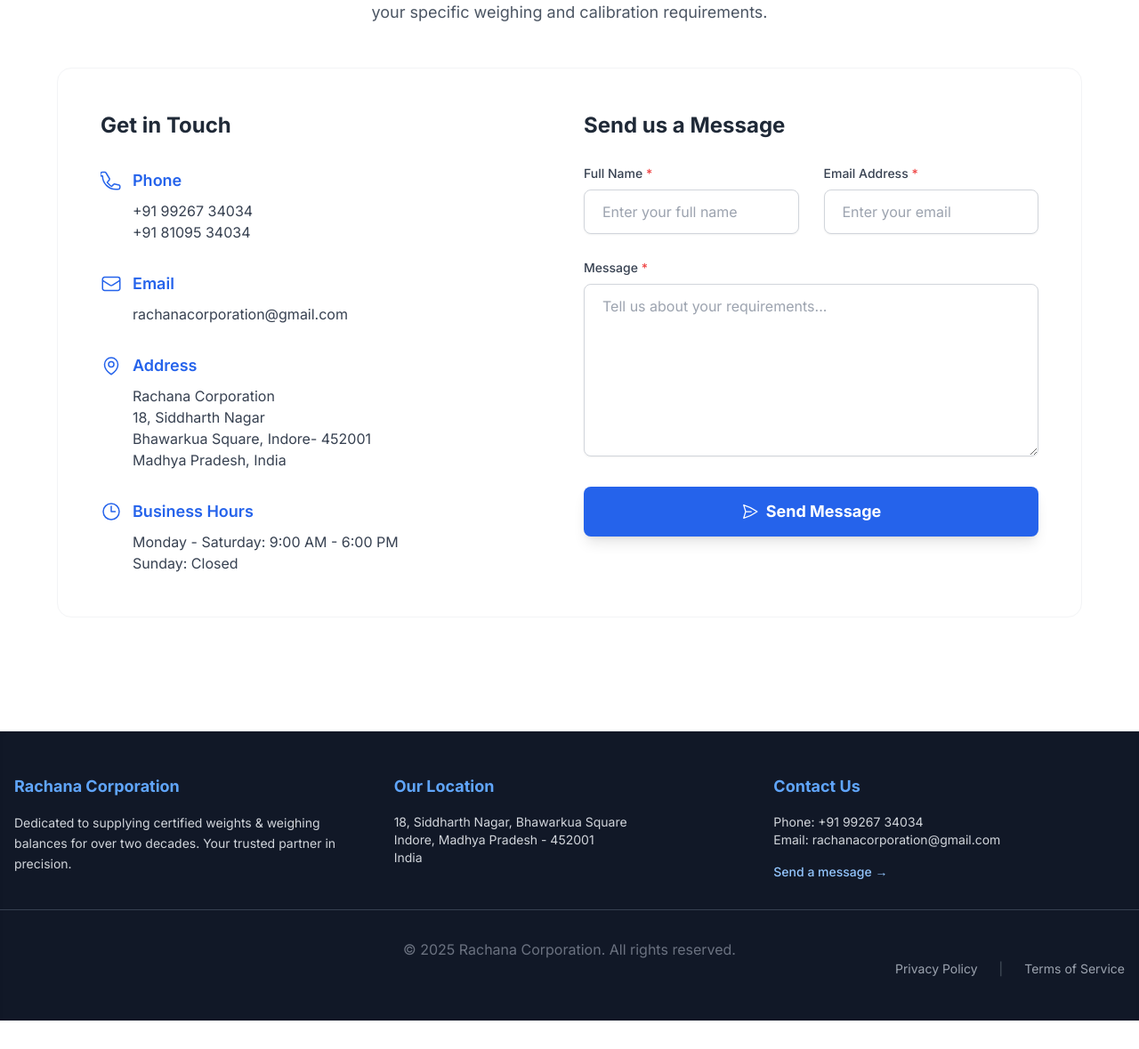
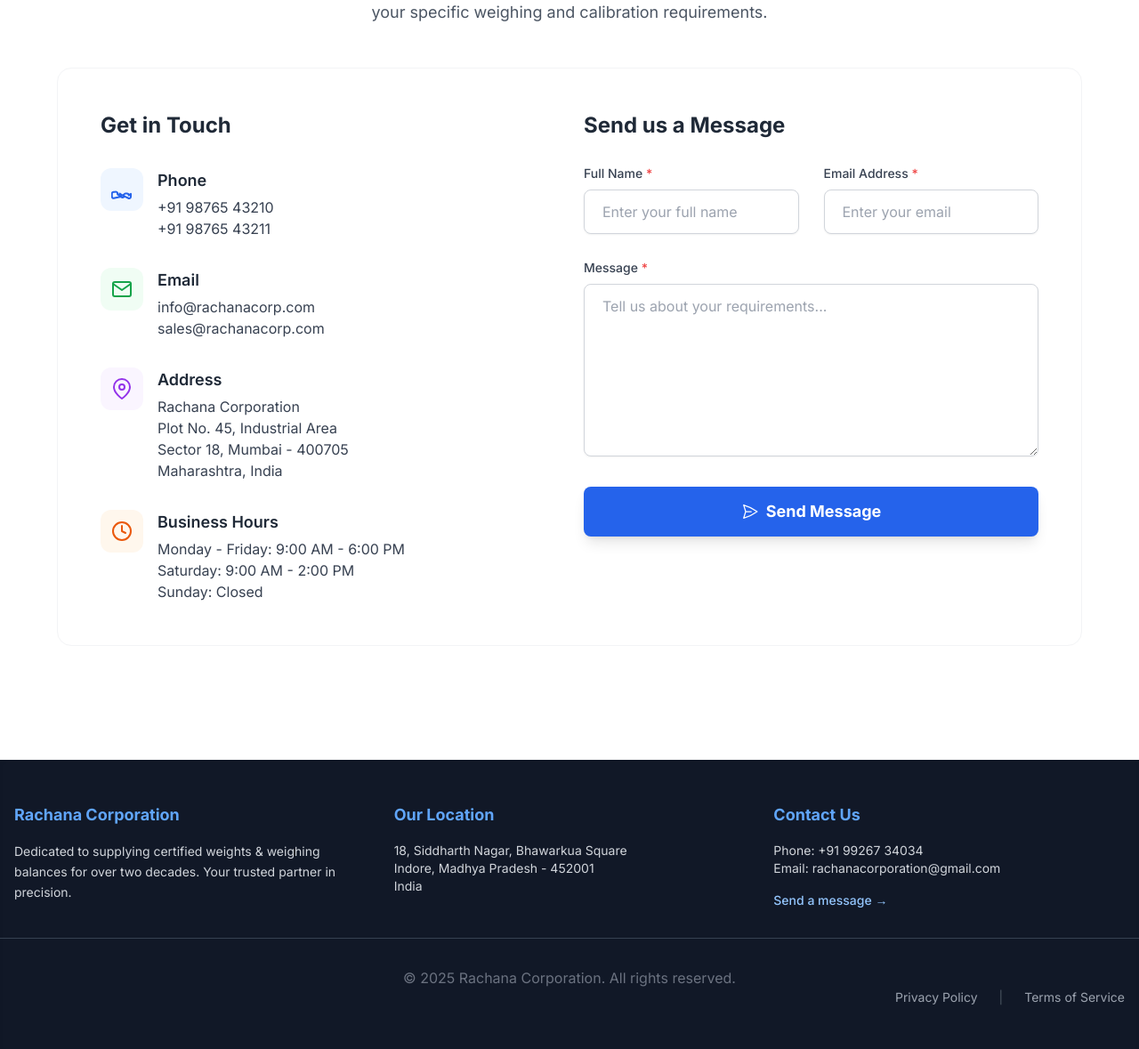
Before and after one commit to anish467/rachana_site, a Django app: page /contact/ in a window 1280 px wide. Shown: the part 253-1432 px from the top of the page at 89% size. Before the commit the page ends 1400 px from the top, so only its background shows below. Run offline with Django 5.2, Linux system fonts and the light colour scheme; parts of the project's set-up code (start-up, migrations or seed data) failed here and were passed over; some libraries are stand-ins or nearby versions.

Commit message:
Contact Us Page

```diff
--- a/main/templates/main/contact.html
+++ b/main/templates/main/contact.html
@@ -15,53 +15,54 @@
                 <h3 class="text-2xl font-bold text-gray-800 mb-6">Get in Touch</h3>
 
                 {# Phone Section #}
-                <div>
-                    <div class="flex items-center text-blue-600 mb-2">
-                        <svg xmlns="http://www.w3.org/2000/svg" fill="none" viewBox="0 0 24 24" stroke-width="1.5" stroke="currentColor" class="w-6 h-6 mr-3">
-                            <path stroke-linecap="round" stroke-linejoin="round" d="M2.25 6.75c0 8.284 6.716 15 15 15h2.25a2.25 2.25 0 002.25-2.25v-1.372c0-.516-.351-.966-.852-1.103l-4.443-1.108a2.25 2.25 0 00-2.152.723l-1.554 1.554a.625.625 0 01-.861.065l-1.28-1.047a48.109 48.109 0 01-2.903-2.903.625.625 0 01.065-.861l1.554-1.554a2.25 2.25 0 00.723-2.152L6.11 3.253a2.25 2.25 0 00-1.103-.852H2.25A2.25 2.25 0 000 4.5v2.25z" />
-                        </svg>
-                        <span class="text-lg font-semibold">Phone</span>
+                <div class="flex items-start"> {# Use items-start to align text to top if multiple lines #}
+                    <div class="flex items-center justify-center bg-blue-50 text-blue-600 p-3 rounded-xl flex-shrink-0 mr-4">
+                        <svg xmlns="http://www.w3.org/2000/svg" width="24" height="24" viewBox="0 0 24 24" fill="none" stroke="currentColor" stroke-width="2" stroke-linecap="round" stroke-linejoin="round" class="feather feather-phone"><path d="M22 16.92v3a2 2 0 0 1-2.18 2.05L15.93 20.2a2 2 0 0 1-1.24-.71l-.82-.82a1 1 0 0 0-1.42 0L9.57 16.5a1 1 0 0 0 0 1.42l.82.82a2 2 0 0 1 .71 1.24L2.83 21.82A2 2 0 0 1 .78 19.64v-3a2 2 0 0 1 2-2h1.5A2.5 2.5 0 0 1 7 15.65v1.35c0 .55.45 1 1 1h.5a1 1 0 0 0 1 1h.5a1 1 0 0 0 1 1h.5a1 1 0 0 0 1 1h.5c.55 0 1-.45 1-1v-1.35c0-.98 1.13-2.09 2.15-2.09h1.5a2 2 0 0 1 2 2z"></path></svg>
                     </div>
-                    <p class="text-gray-700 ml-9">+91 99267 34034</p>
-                    <p class="text-gray-700 ml-9">+91 81095 34034</p>
+                    <div>
+                        <span class="block text-lg font-semibold text-gray-800 mb-1">Phone</span>
+                        <p class="text-gray-700">+91 98765 43210</p>
+                        <p class="text-gray-700">+91 98765 43211</p>
+                    </div>
                 </div>
 
                 {# Email Section #}
-                <div>
-                    <div class="flex items-center text-blue-600 mb-2">
-                        <svg xmlns="http://www.w3.org/2000/svg" fill="none" viewBox="0 0 24 24" stroke-width="1.5" stroke="currentColor" class="w-6 h-6 mr-3">
-                            <path stroke-linecap="round" stroke-linejoin="round" d="M21.75 6.75v10.5a2.25 2.25 0 01-2.25 2.25h-15a2.25 2.25 0 01-2.25-2.25V6.75m19.5 0A2.25 2.25 0 0019.5 4.5h-15a2.25 2.25 0 00-2.25 2.25m19.5 0v.243a2.25 2.25 0 01-1.07 1.916l-7.5 4.615a2.25 2.25 0 01-2.36 0L3.32 8.91a2.25 2.25 0 01-1.07-1.916V6.75" />
-                        </svg>
-                        <span class="text-lg font-semibold">Email</span>
+                <div class="flex items-start">
+                    <div class="flex items-center justify-center bg-green-50 text-green-600 p-3 rounded-xl flex-shrink-0 mr-4">
+                        <svg xmlns="http://www.w3.org/2000/svg" width="24" height="24" viewBox="0 0 24 24" fill="none" stroke="currentColor" stroke-width="2" stroke-linecap="round" stroke-linejoin="round" class="feather feather-mail"><path d="M4 4h16c1.1 0 2 .9 2 2v12c0 1.1-.9 2-2 2H4c-1.1 0-2-.9-2-2V6c0-1.1.9-2 2-2z"></path><polyline points="22,6 12,13 2,6"></polyline></svg>
                     </div>
-                    <p class="text-gray-700 ml-9">rachanacorporation@gmail.com</p>
+                    <div>
+                        <span class="block text-lg font-semibold text-gray-800 mb-1">Email</span>
+                        <p class="text-gray-700">info@rachanacorp.com</p>
+                        <p class="text-gray-700">sales@rachanacorp.com</p>
+                    </div>
                 </div>
 
                 {# Address Section #}
-                <div>
-                    <div class="flex items-center text-blue-600 mb-2">
-                        <svg xmlns="http://www.w3.org/2000/svg" fill="none" viewBox="0 0 24 24" stroke-width="1.5" stroke="currentColor" class="w-6 h-6 mr-3">
-                            <path stroke-linecap="round" stroke-linejoin="round" d="M15 10.5a3 3 0 11-6 0 3 3 0 016 0z" />
-                            <path stroke-linecap="round" stroke-linejoin="round" d="M19.5 10.5c0 7.142-7.5 11.25-7.5 11.25S4.5 17.642 4.5 10.5a7.5 7.5 0 1115 0z" />
-                        </svg>
-                        <span class="text-lg font-semibold">Address</span>
+                <div class="flex items-start">
+                    <div class="flex items-center justify-center bg-purple-50 text-purple-600 p-3 rounded-xl flex-shrink-0 mr-4">
+                        <svg xmlns="http://www.w3.org/2000/svg" width="24" height="24" viewBox="0 0 24 24" fill="none" stroke="currentColor" stroke-width="2" stroke-linecap="round" stroke-linejoin="round" class="feather feather-map-pin"><path d="M21 10c0 7-9 13-9 13s-9-6-9-13a9 9 0 0 1 18 0z"></path><circle cx="12" cy="10" r="3"></circle></svg>
                     </div>
-                    <p class="text-gray-700 ml-9">Rachana Corporation</p>
-                    <p class="text-gray-700 ml-9">18, Siddharth Nagar</p>
-                    <p class="text-gray-700 ml-9">Bhawarkua  Square, Indore- 452001</p>
-                    <p class="text-gray-700 ml-9">Madhya Pradesh, India</p>
+                    <div>
+                        <span class="block text-lg font-semibold text-gray-800 mb-1">Address</span>
+                        <p class="text-gray-700">Rachana Corporation</p>
+                        <p class="text-gray-700">Plot No. 45, Industrial Area</p>
+                        <p class="text-gray-700">Sector 18, Mumbai - 400705</p>
+                        <p class="text-gray-700">Maharashtra, India</p>
+                    </div>
                 </div>
 
                 {# Business Hours Section #}
-                <div>
-                    <div class="flex items-center text-blue-600 mb-2">
-                        <svg xmlns="http://www.w3.org/2000/svg" fill="none" viewBox="0 0 24 24" stroke-width="1.5" stroke="currentColor" class="w-6 h-6 mr-3">
-                            <path stroke-linecap="round" stroke-linejoin="round" d="M12 6v6h4.5m4.5 0a9 9 0 11-18 0 9 9 0 0118 0z" />
-                        </svg>
-                        <span class="text-lg font-semibold">Business Hours</span>
+                <div class="flex items-start">
+                    <div class="flex items-center justify-center bg-orange-50 text-orange-600 p-3 rounded-xl flex-shrink-0 mr-4">
+                        <svg xmlns="http://www.w3.org/2000/svg" width="24" height="24" viewBox="0 0 24 24" fill="none" stroke="currentColor" stroke-width="2" stroke-linecap="round" stroke-linejoin="round" class="feather feather-clock"><circle cx="12" cy="12" r="10"></circle><polyline points="12 6 12 12 16 14"></polyline></svg>
                     </div>
-                    <p class="text-gray-700 ml-9">Monday - Saturday: 9:00 AM - 6:00 PM</p>
-                    <p class="text-gray-700 ml-9">Sunday: Closed</p>
+                    <div>
+                        <span class="block text-lg font-semibold text-gray-800 mb-1">Business Hours</span>
+                        <p class="text-gray-700">Monday - Friday: 9:00 AM - 6:00 PM</p>
+                        <p class="text-gray-700">Saturday: 9:00 AM - 2:00 PM</p>
+                        <p class="text-gray-700">Sunday: Closed</p>
+                    </div>
                 </div>
             </div>
 
```
